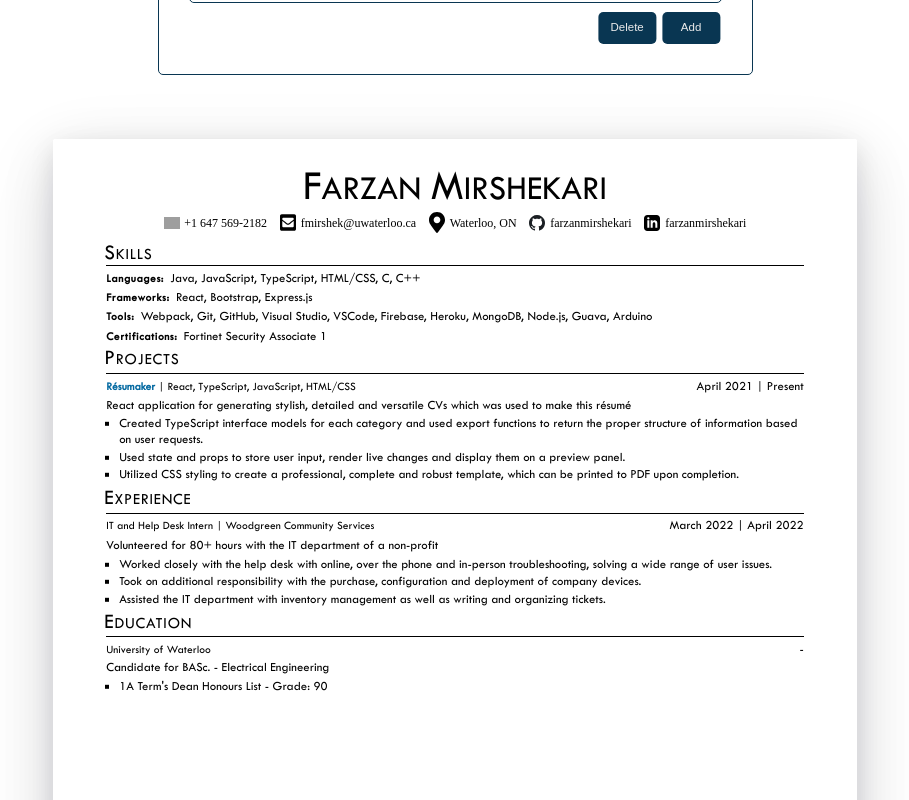
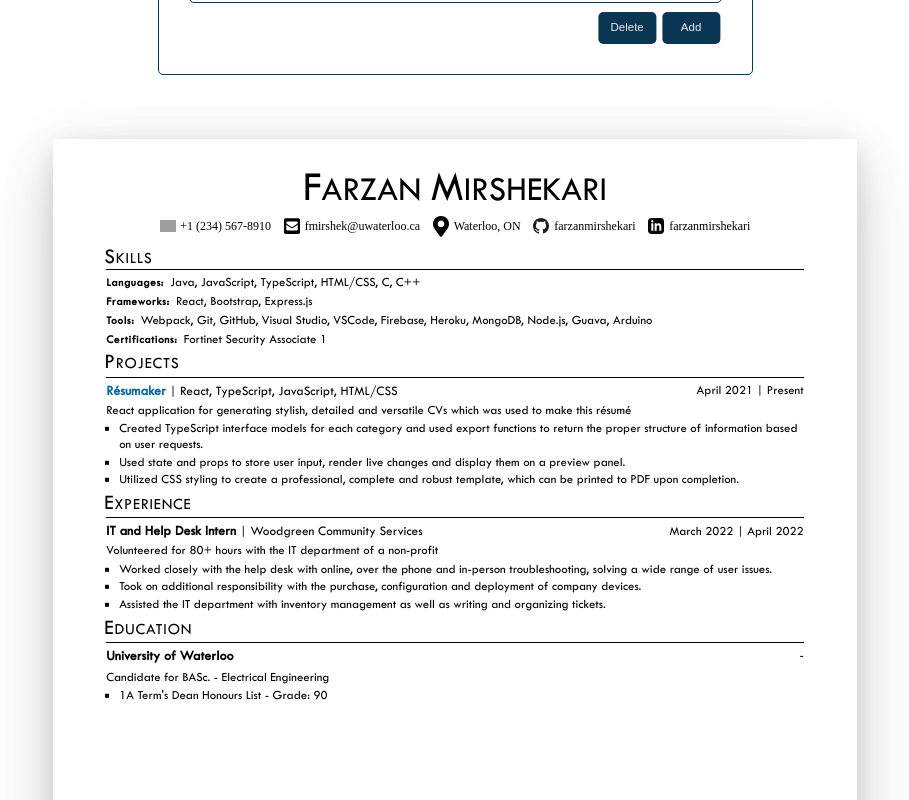
Before and after one commit to farzanmirshekari/resumaker, a React (Create React App) app: page / in a window 1280 px wide. Shown: the part 1560-2360 px from the top of the page, without its empty margins (185-1094 px from the left). Built offline with nearby package versions, Linux system fonts and the light colour scheme; grey boxes are pictures that could not be loaded.

Commit message:
Completed First Round of Formatting

```diff
--- a/src/App.css
+++ b/src/App.css
@@ -15,11 +15,19 @@
 }
 
 .resume_side {
-    padding: 0.4cm 1.4cm 0.49cm 1.4cm;
+    padding: 0.5cm 1.4cm 0.49cm 1.4cm;
     width: 21.25cm;
     height: 29.95cm;
     border-radius: 2px;
     box-shadow: rgba(17, 17, 26, 0.1) 0px 8px 24px, rgba(17, 17, 26, 0.1) 0px 16px 56px, rgba(17, 17, 26, 0.1) 0px 24px 80px;
+}
+
+.item_title {
+    font-size: 10pt;
+}
+
+.item_title span {
+    font-size: 10.5pt;
 }
 
 .detail_input_field_container {
--- a/src/Sample_Data.ts
+++ b/src/Sample_Data.ts
@@ -3,7 +3,7 @@ import { v4 as uuidv4 } from 'uuid';
 const data = {
     personal_details: {
         full_name: "Farzan Mirshekari",
-        phone_number: "+1 647 569-2182",
+        phone_number: "+1 (234) 567-8910",
         email_address: "fmirshek@uwaterloo.ca",
         github_username: "farzanmirshekari",
         linkedin_username: "farzanmirshekari",
--- a/src/components/views/groups/Personal_Information.tsx
+++ b/src/components/views/groups/Personal_Information.tsx
@@ -19,7 +19,7 @@ function Personal_Information ( { full_name, phone_number, email_address, github
         <header className = 'flex flex-col w-full justify-center items-center'>
             <div className = 'flex flex-row text-center'>
                 <div className = 'uppercase'>
-                    <span className = 'flex flex-row full_name'><p>{full_name.split(' ')[0].padEnd(full_name.split(' ')[0].length + 1,' ')}</p>{Array(1).fill('\xa0').join('')}<p>{full_name.split(' ')[1]}</p></span>
+                    <span className = 'flex flex-row full_name -translate-y-1'><p>{full_name.split(' ')[0].padEnd(full_name.split(' ')[0].length + 1,' ')}</p>{Array(1).fill('\xa0').join('')}<p>{full_name.split(' ')[1]}</p></span>
                 </div>
             </div>
             <div className = 'flex flex-row items-center gap-4 -mt-4 translate-y-2.5'>
--- a/src/components/views/individual_items/Education_Item.tsx
+++ b/src/components/views/individual_items/Education_Item.tsx
@@ -10,10 +10,10 @@ function Education_Item ( { education_institute, program, start_date, end_date,
     return (
         <div className = 'w-full flex flex-col items-start gap-0.5'>
             <div className = 'w-full flex flex-row justify-between items-center'>
-                <h4 className = 'text-black'>{education_institute}</h4>
+                <h4 className = 'text-black item_title bold'><span>{education_institute}</span></h4>
                 <span>{start_date} - {end_date}</span>
             </div>
-            <div className = '-mt-1'>
+            <div>
                 {program}
             </div>
             <div>
@@ -21,7 +21,7 @@ function Education_Item ( { education_institute, program, start_date, end_date,
                     {
                         details.map((details_item, index) => {
                             return (
-                                <li className = 'list-square ml-4 -mt-0.5' key={index}>{details_item}</li>
+                                <li className = 'list-square ml-4 -mt-0.5 leading-5 mb-1' key={index}>{details_item}</li>
                             )
                         })
                     }
--- a/src/components/views/individual_items/Experience_Item.tsx
+++ b/src/components/views/individual_items/Experience_Item.tsx
@@ -12,7 +12,7 @@ function Experience_Item ( { position_title, company, overview, start_date, end_
         <div className = 'w-full flex flex-col justify-start items-start gap-0.5'>
             <div className = 'w-full flex flex-col justify-start items-center'>
                 <div className = 'w-full flex flex-row justify-between items-center'>
-                    <h4 className = 'text-black'>{position_title} | {company}</h4>
+                    <h4 className = 'text-black item_title'><span className = 'bold'>{position_title}</span> | {company}</h4>
                     <span>{start_date} | {end_date}</span>
                 </div>
                 <div className = 'text-black w-full flex flex-row items-start justify-start gap-0.5'>
@@ -24,7 +24,7 @@ function Experience_Item ( { position_title, company, overview, start_date, end_
                     {
                         details.map((details_item, index) => {
                             return (
-                                <li className = 'list-square ml-4 -mt-0.5' key={index}>{details_item}</li>
+                                <li className = 'list-square ml-4 -mt-0.5 leading-5 mb-1' key={index}>{details_item}</li>
                             )
                         })
                     }
--- a/src/components/views/individual_items/Project_Item.tsx
+++ b/src/components/views/individual_items/Project_Item.tsx
@@ -13,7 +13,7 @@ function Project_Item ( { title, overview, tools, github_repository, start_date,
         <div className = 'w-full flex flex-col justify-start items-start gap-0.5'>
             <div className = 'w-full flex flex-col justify-start items-center'>
                 <div className = 'w-full flex flex-row justify-between items-center'>
-                    <h4><span className = 'bold'><a href = {github_repository} target = "_blank" className = 'text-sky-700'>{title}</a></span> | {tools}</h4>
+                    <h4 className = 'item_title'><span className = 'bold'><a href = {github_repository} target = "_blank" className = 'text-sky-700'>{title}</a></span> | {tools}</h4>
                     {
                         start_date.length > 0 && end_date.length > 0 && (
                             <span>{start_date} | {end_date}</span>
```
